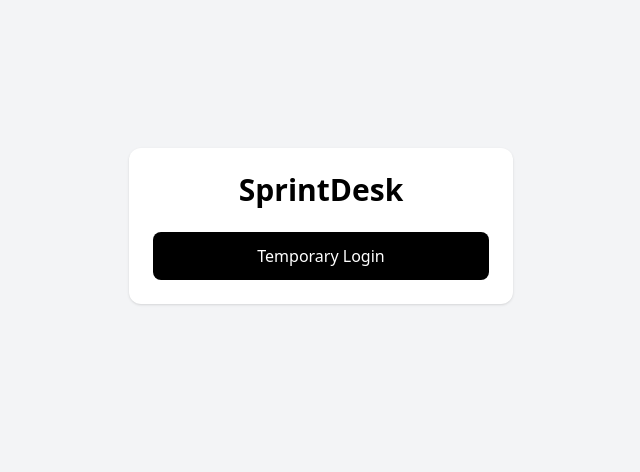
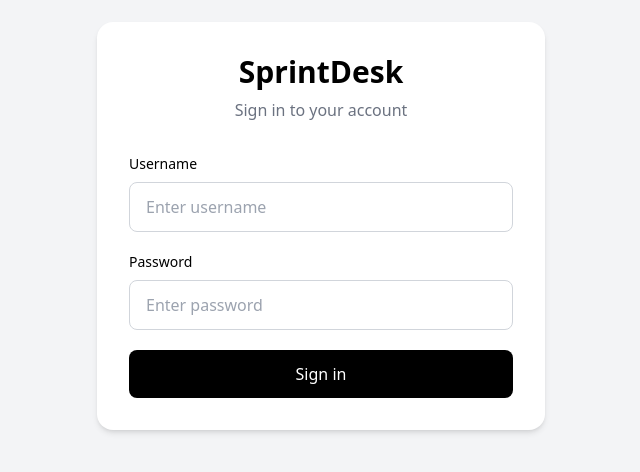
Before and after one commit to AndreoSam/SprintDesk, a React (Vite) app: page /login in a window 1280 px wide. Shown: the part 174-646 px from the top of the page, without its empty margins (319-959 px from the left). Built offline with nearby package versions, Linux system fonts and the light colour scheme.

Commit message:
Implement authentication flow with login, logout, and session restoration

```diff
--- /dev/null
+++ b/src/api/authApi.ts
@@ -0,0 +1,66 @@
+import type { AuthUser, LoginResponse } from "../types/auth";
+
+const BASE_URL = "https://dummyjson.com";
+
+export const loginUser = async (
+  username: string,
+  password: string,
+): Promise<LoginResponse> => {
+  const response = await fetch(`${BASE_URL}/auth/login`, {
+    method: "POST",
+    headers: {
+      "Content-Type": "application/json",
+    },
+    body: JSON.stringify({
+      username,
+      password,
+      expiresInMins: 1,
+    }),
+  });
+
+  if (!response.ok) {
+    throw new Error("Invalid username or password");
+  }
+
+  return response.json();
+};
+
+export const refreshAccessToken = async (
+  refreshToken: string,
+): Promise<{
+  accessToken: string;
+  refreshToken: string;
+}> => {
+  const response = await fetch(`${BASE_URL}/auth/refresh`, {
+    method: "POST",
+    headers: {
+      "Content-Type": "application/json",
+    },
+    body: JSON.stringify({
+      refreshToken,
+      expiresInMins: 1,
+    }),
+  });
+
+  if (!response.ok) {
+    throw new Error("Unable to refresh session");
+  }
+
+  return response.json();
+};
+
+export const getCurrentUser = async (
+  accessToken: string,
+): Promise<AuthUser> => {
+  const response = await fetch(`${BASE_URL}/auth/me`, {
+    headers: {
+      Authorization: `Bearer ${accessToken}`,
+    },
+  });
+
+  if (!response.ok) {
+    throw new Error("Unable to fetch current user");
+  }
+
+  return response.json();
+};
--- /dev/null
+++ b/src/components/auth/AuthInitializer.tsx
@@ -0,0 +1,61 @@
+import { useEffect, type ReactNode } from "react";
+
+import { getCurrentUser, refreshAccessToken } from "../../api/authApi";
+
+import { useAuthStore } from "../../stores/authStore";
+
+interface AuthInitializerProps {
+  children: ReactNode;
+}
+
+function AuthInitializer({ children }: AuthInitializerProps) {
+  const setAuth = useAuthStore((state) => state.setAuth);
+
+  const setInitializing = useAuthStore((state) => state.setInitializing);
+
+  const logout = useAuthStore((state) => state.logout);
+
+  useEffect(() => {
+    const restoreSession = async () => {
+      const refreshToken = localStorage.getItem("sprintdesk-refresh-token");
+
+      if (!refreshToken) {
+        setInitializing(false);
+        return;
+      }
+
+      try {
+        const tokenResponse = await refreshAccessToken(refreshToken);
+
+        localStorage.setItem(
+          "sprintdesk-refresh-token",
+          tokenResponse.refreshToken,
+        );
+
+        const user = await getCurrentUser(tokenResponse.accessToken);
+
+        setAuth(user, tokenResponse.accessToken);
+      } catch {
+        logout();
+      } finally {
+        setInitializing(false);
+      }
+    };
+
+    restoreSession();
+  }, [logout, setAuth, setInitializing]);
+
+  const isInitializing = useAuthStore((state) => state.isInitializing);
+
+  if (isInitializing) {
+    return (
+      <div className="flex min-h-screen items-center justify-center">
+        <p className="text-lg font-medium">Loading SprintDesk...</p>
+      </div>
+    );
+  }
+
+  return children;
+}
+
+export default AuthInitializer;
--- a/src/components/layout/AppLayout.tsx
+++ b/src/components/layout/AppLayout.tsx
@@ -1,13 +1,20 @@
 import { NavLink, Outlet } from "react-router-dom";
 import { useAuthStore } from "../../stores/authStore";
+import { useNavigate } from "react-router-dom";
 
 function AppLayout() {
+  const navigate = useNavigate();
   const logout = useAuthStore((state) => state.logout);
 
   const linkClass = ({ isActive }: { isActive: boolean }) =>
     `rounded px-3 py-2 ${
       isActive ? "bg-black text-white" : "text-gray-700 hover:bg-gray-100"
     }`;
+
+  const handleLogout = () => {
+    logout();
+    navigate("/login");
+  };
 
   return (
     <div className="min-h-screen bg-gray-50">
@@ -29,7 +36,7 @@ function AppLayout() {
             </NavLink>
 
             <button
-              onClick={logout}
+              onClick={handleLogout}
               className="rounded bg-red-600 px-3 py-2 text-white"
             >
               Logout
--- a/src/main.tsx
+++ b/src/main.tsx
@@ -3,6 +3,7 @@ import { createRoot } from "react-dom/client";
 import { QueryClient, QueryClientProvider } from "@tanstack/react-query";
 
 import App from "./App";
+import AuthInitializer from "./components/auth/AuthInitializer";
 import "./index.css";
 
 const queryClient = new QueryClient({
@@ -17,7 +18,9 @@ const queryClient = new QueryClient({
 createRoot(document.getElementById("root")!).render(
   <StrictMode>
     <QueryClientProvider client={queryClient}>
-      <App />
+      <AuthInitializer>
+        <App />
+      </AuthInitializer>
     </QueryClientProvider>
   </StrictMode>,
 );
--- a/src/pages/Login.tsx
+++ b/src/pages/Login.tsx
@@ -1,19 +1,109 @@
+import { useState, type FormEvent } from "react";
+
+import { loginUser } from "../api/authApi";
 import { useAuthStore } from "../stores/authStore";
 
 function Login() {
-  const login = useAuthStore((state) => state.login);
+  const setAuth = useAuthStore((state) => state.setAuth);
+
+  const [username, setUsername] = useState("");
+
+  const [password, setPassword] = useState("");
+
+  const [error, setError] = useState("");
+
+  const [loading, setLoading] = useState(false);
+
+  const handleSubmit = async (event: FormEvent<HTMLFormElement>) => {
+    event.preventDefault();
+
+    try {
+      setLoading(true);
+      setError("");
+
+      const data = await loginUser(username, password);
+
+      localStorage.setItem("sprintdesk-refresh-token", data.refreshToken);
+
+      setAuth(
+        {
+          id: data.id,
+          username: data.username,
+          email: data.email,
+          firstName: data.firstName,
+          lastName: data.lastName,
+          image: data.image,
+        },
+        data.accessToken,
+      );
+    } catch (error) {
+      if (error instanceof Error) {
+        setError(error.message);
+      } else {
+        setError("Login failed");
+      }
+    } finally {
+      setLoading(false);
+    }
+  };
 
   return (
-    <div className="flex min-h-screen items-center justify-center bg-gray-100">
-      <div className="w-full max-w-sm rounded-xl bg-white p-6 shadow">
-        <h1 className="mb-6 text-center text-3xl font-bold">SprintDesk</h1>
+    <div className="flex min-h-screen items-center justify-center bg-gray-100 px-4">
+      <div className="w-full max-w-md rounded-2xl bg-white p-8 shadow-md">
+        <h1 className="text-center text-3xl font-bold">SprintDesk</h1>
 
-        <button
-          onClick={login}
-          className="w-full rounded-lg bg-black px-4 py-3 text-white"
-        >
-          Temporary Login
-        </button>
+        <p className="mt-2 text-center text-gray-500">
+          Sign in to your account
+        </p>
+
+        <form onSubmit={handleSubmit} className="mt-8 space-y-5">
+          <div>
+            <label
+              htmlFor="username"
+              className="mb-2 block text-sm font-medium"
+            >
+              Username
+            </label>
+
+            <input
+              id="username"
+              value={username}
+              onChange={(event) => setUsername(event.target.value)}
+              className="w-full rounded-lg border border-gray-300 px-4 py-3 outline-none focus:border-black"
+              placeholder="Enter username"
+              required
+            />
+          </div>
+
+          <div>
+            <label
+              htmlFor="password"
+              className="mb-2 block text-sm font-medium"
+            >
+              Password
+            </label>
+
+            <input
+              id="password"
+              type="password"
+              value={password}
+              onChange={(event) => setPassword(event.target.value)}
+              className="w-full rounded-lg border border-gray-300 px-4 py-3 outline-none focus:border-black"
+              placeholder="Enter password"
+              required
+            />
+          </div>
+
+          {error && <p className="text-sm text-red-600">{error}</p>}
+
+          <button
+            type="submit"
+            disabled={loading}
+            className="w-full rounded-lg bg-black px-4 py-3 font-medium text-white disabled:cursor-not-allowed disabled:opacity-60"
+          >
+            {loading ? "Signing in..." : "Sign in"}
+          </button>
+        </form>
       </div>
     </div>
   );
--- a/src/stores/authStore.ts
+++ b/src/stores/authStore.ts
@@ -1,22 +1,53 @@
 import { create } from "zustand";
+import type { AuthUser } from "../types/auth";
 
 interface AuthState {
+  user: AuthUser | null;
+  accessToken: string | null;
   isAuthenticated: boolean;
-  login: () => void;
+  isInitializing: boolean;
+
+  setAuth: (user: AuthUser, accessToken: string) => void;
+
+  setAccessToken: (accessToken: string) => void;
+
+  setInitializing: (value: boolean) => void;
+
   logout: () => void;
 }
 
 export const useAuthStore = create<AuthState>((set) => ({
+  user: null,
+  accessToken: null,
   isAuthenticated: false,
+  isInitializing: true,
 
-  login: () => {
+  setAuth: (user, accessToken) => {
     set({
+      user,
+      accessToken,
       isAuthenticated: true,
     });
   },
 
+  setAccessToken: (accessToken) => {
+    set({
+      accessToken,
+    });
+  },
+
+  setInitializing: (value) => {
+    set({
+      isInitializing: value,
+    });
+  },
+
   logout: () => {
+    localStorage.removeItem("sprintdesk-refresh-token");
+
     set({
+      user: null,
+      accessToken: null,
       isAuthenticated: false,
     });
   },
--- /dev/null
+++ b/src/types/auth.ts
@@ -0,0 +1,13 @@
+export interface AuthUser {
+  id: number;
+  username: string;
+  email: string;
+  firstName: string;
+  lastName: string;
+  image: string;
+}
+
+export interface LoginResponse extends AuthUser {
+  accessToken: string;
+  refreshToken: string;
+}
```
